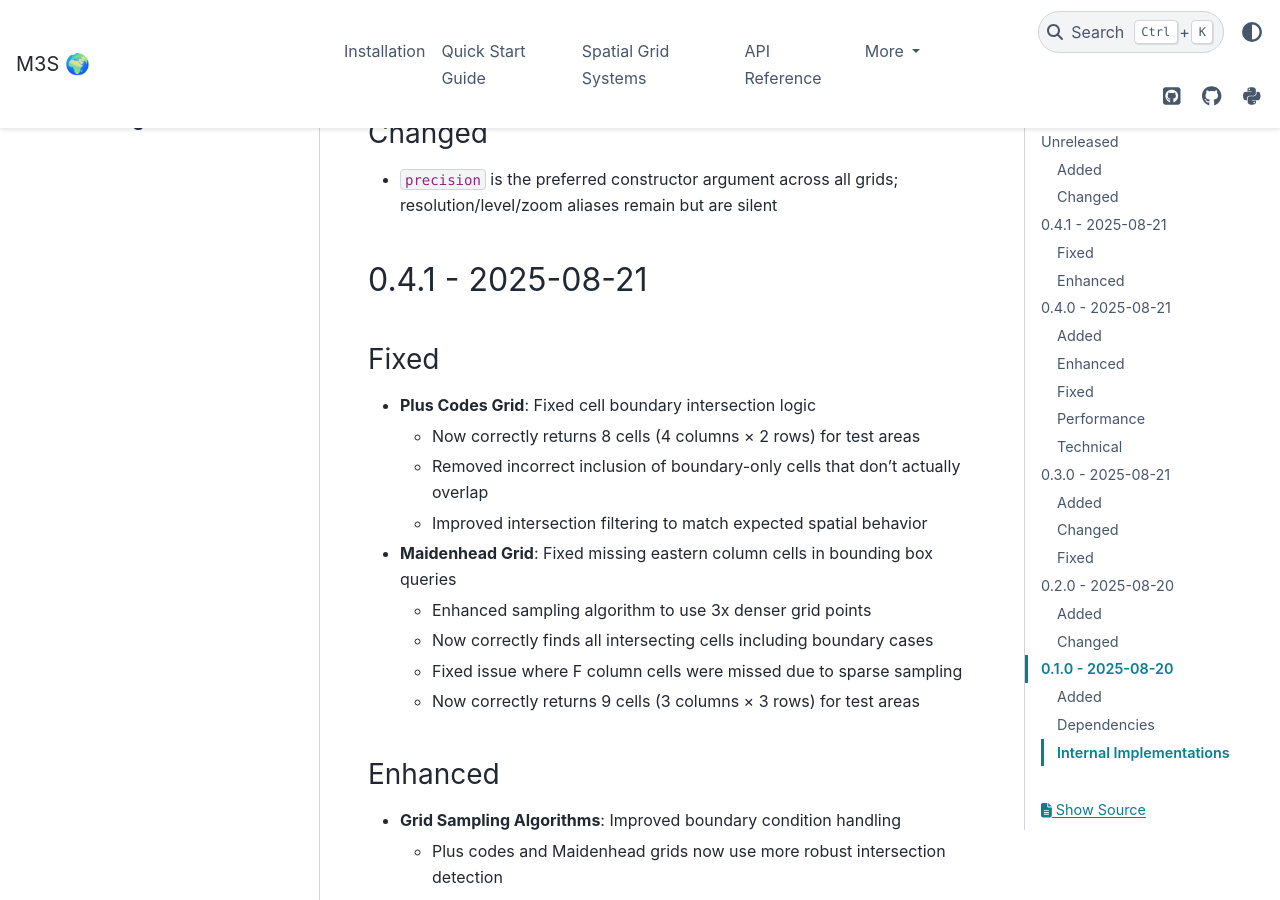
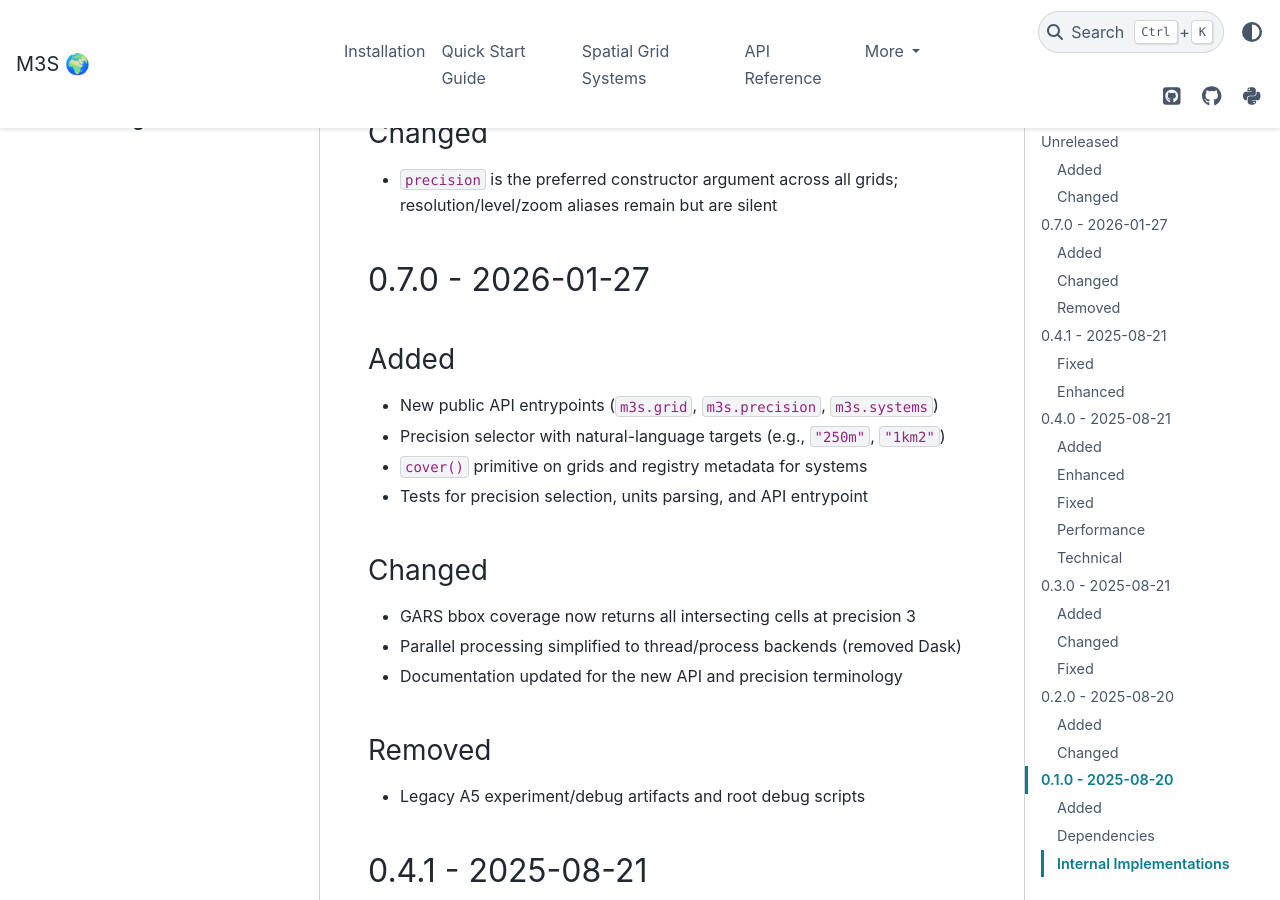
Before and after one commit to nkarasiak/m3s, a Sphinx documentation site: the page built from docs/changelog.rst, in a window 1280 px wide and 900 px high, scrolled down 525 px. Built offline with Sphinx 7.4.7 and the PyData theme 0.15.4, drawn with Linux system fonts in a browser that asks for light colours; pages that are not in the unit, such as notebooks, are missing from menus.

Commit message:
Release 0.7.0

```diff
--- a/docs/changelog.rst
+++ b/docs/changelog.rst
@@ -16,6 +16,26 @@ Added
 Changed
 ~~~~~~~
 - ``precision`` is the preferred constructor argument across all grids; resolution/level/zoom aliases remain but are silent
+
+0.7.0 - 2026-01-27
+------------------
+
+Added
+~~~~~
+- New public API entrypoints (``m3s.grid``, ``m3s.precision``, ``m3s.systems``)
+- Precision selector with natural-language targets (e.g., ``"250m"``, ``"1km2"``)
+- ``cover()`` primitive on grids and registry metadata for systems
+- Tests for precision selection, units parsing, and API entrypoint
+
+Changed
+~~~~~~~
+- GARS bbox coverage now returns all intersecting cells at precision 3
+- Parallel processing simplified to thread/process backends (removed Dask)
+- Documentation updated for the new API and precision terminology
+
+Removed
+~~~~~~~
+- Legacy A5 experiment/debug artifacts and root debug scripts
 
 0.4.1 - 2025-08-21
 ------------------
--- a/m3s/__init__.py
+++ b/m3s/__init__.py
@@ -41,7 +41,7 @@ from .api import grid
 from . import precision
 from . import systems
 
-__version__ = "0.6.0"
+__version__ = "0.7.0"
 
 __all__ = [
     "Cell",
--- a/pyproject.toml
+++ b/pyproject.toml
@@ -4,7 +4,7 @@ build-backend = "setuptools.build_meta"
 
 [project]
 name = "m3s"
-version = "0.6.0"
+version = "0.7.0"
 authors = [
     {name = "Nicolas Karasiak", email = "karasiak.nicolas@gmail.com"},
 ]
```
Also changed, not shown: CHANGELOG.md (+16 -0 lines).
